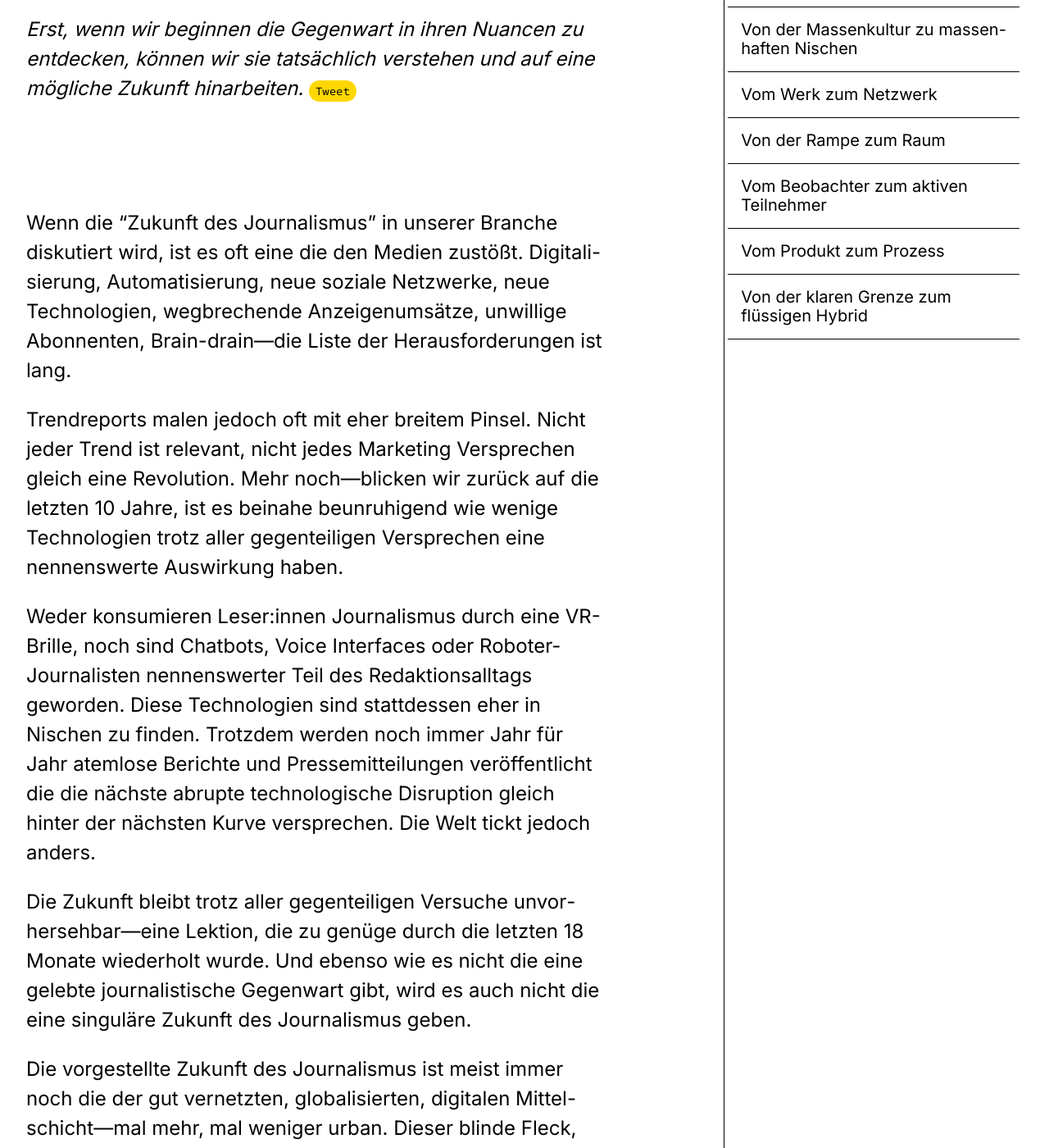
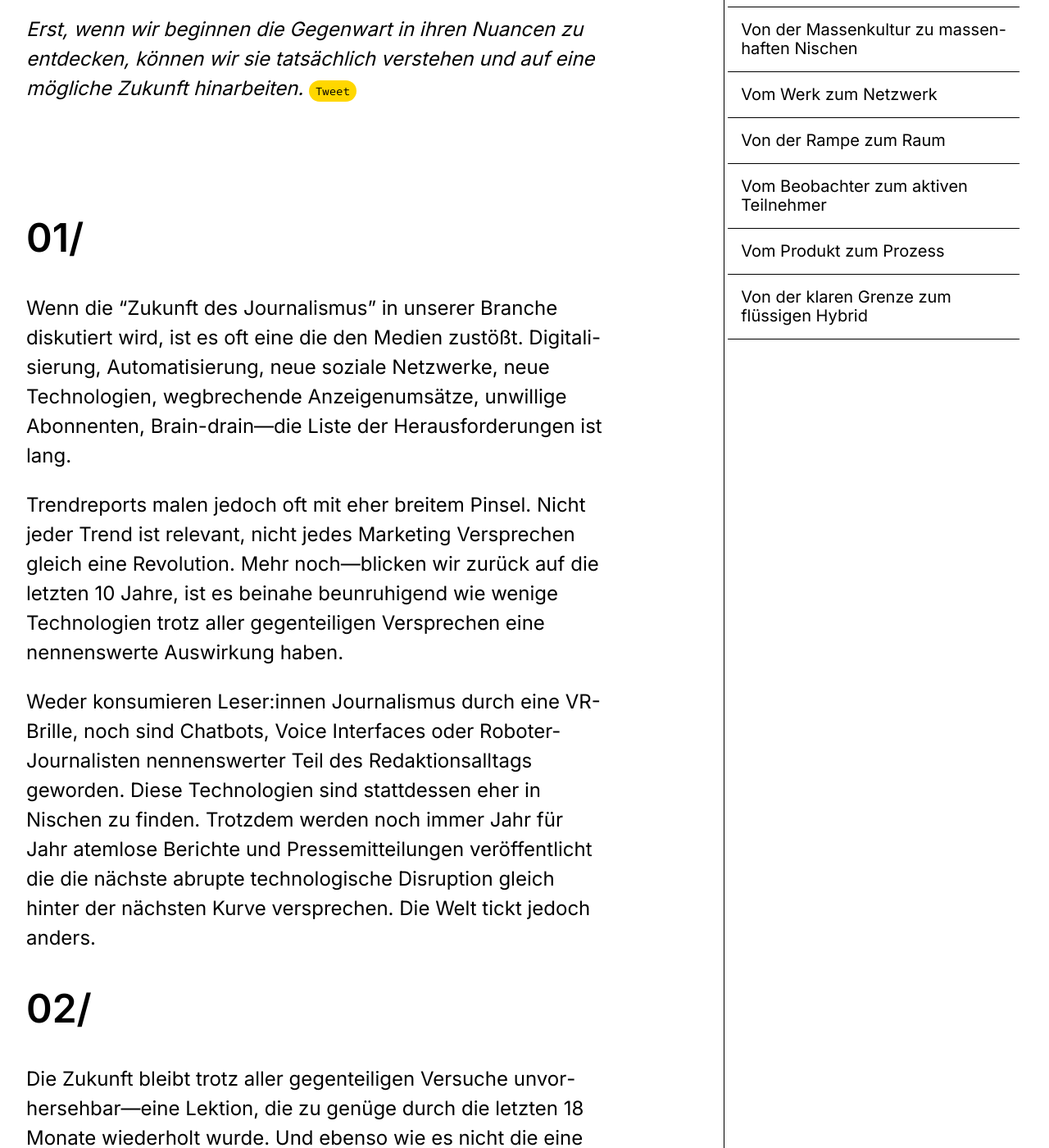
Before and after one commit to sz-innovation/entwicklungsreport-2021, a Jekyll site: the page built from _trends/00-editorial.md, in a window 1280 px wide and 1400 px high, scrolled down 577 px. Shown: the whole window at 82% size. Built offline with Jekyll 4.4.1, drawn with Linux system fonts in a browser that asks for light colours.

Commit message:
sub-headers

```diff
--- a/_trends/00-editorial.md
+++ b/_trends/00-editorial.md
@@ -6,11 +6,15 @@ teaser-img: "editorial.svg"
 teaser-img-social: ""
 ---
 
+# 01/
+
 Wenn die "Zukunft des Journalismus" in unserer Branche diskutiert wird, ist es oft eine die den Medien zustößt. Digitalisierung, Automatisierung, neue soziale Netzwerke, neue Technologien, wegbrechende Anzeigenumsätze, unwillige Abonnenten, Brain-drain—die Liste  der Herausforderungen ist lang.
 
 Trendreports malen jedoch oft mit eher breitem Pinsel. Nicht jeder Trend ist relevant, nicht jedes Marketing Versprechen gleich eine Revolution. Mehr noch—blicken wir zurück auf die letzten 10 Jahre, ist es beinahe beunruhigend wie wenige Technologien trotz aller gegenteiligen Versprechen eine nennenswerte Auswirkung haben.
 
 Weder konsumieren Leser:innen Journalismus durch eine VR-Brille, noch sind Chatbots, Voice Interfaces oder Roboter-Journalisten nennenswerter Teil des Redaktionsalltags geworden. Diese Technologien sind stattdessen eher in Nischen zu finden. Trotzdem werden noch immer Jahr für Jahr atemlose Berichte und Pressemitteilungen veröffentlicht die die nächste abrupte technologische Disruption gleich hinter der nächsten Kurve versprechen. Die Welt tickt jedoch anders.
+
+# 02/
 
 Die Zukunft bleibt trotz aller gegenteiligen Versuche unvorhersehbar—eine Lektion, die zu genüge durch die letzten 18 Monate wiederholt wurde. Und ebenso wie es nicht die eine gelebte journalistische Gegenwart gibt, wird es auch nicht die eine singuläre Zukunft des Journalismus geben.
 
```
Also changed, not shown: other parts of _trends/00-editorial.md (+2 -0 lines).
